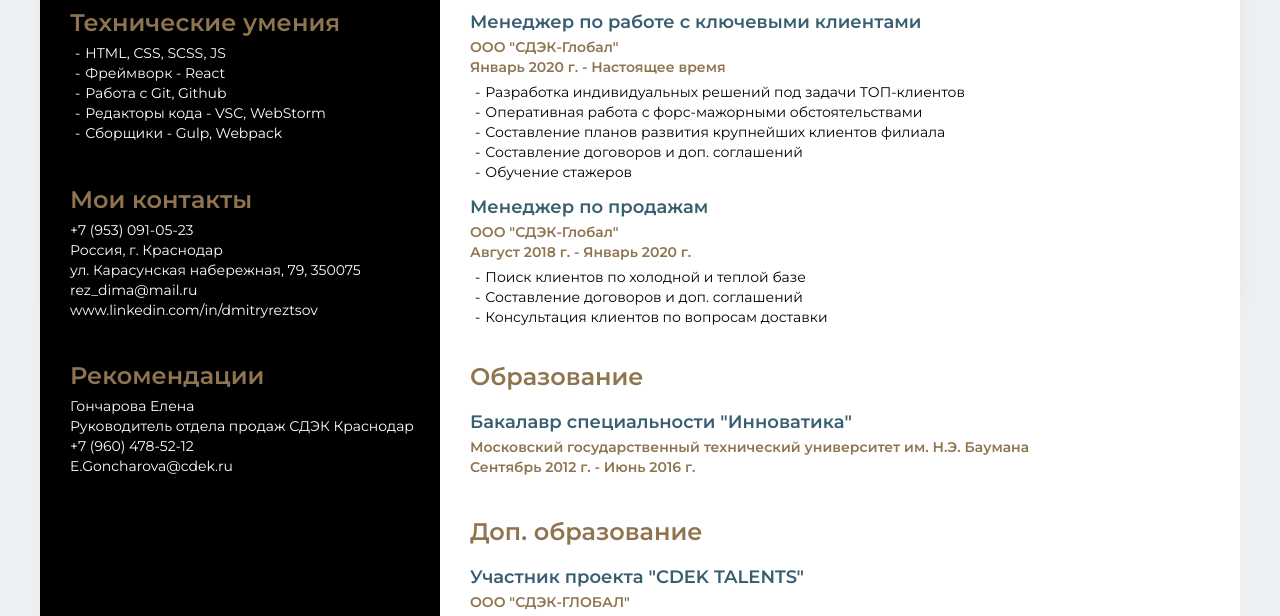
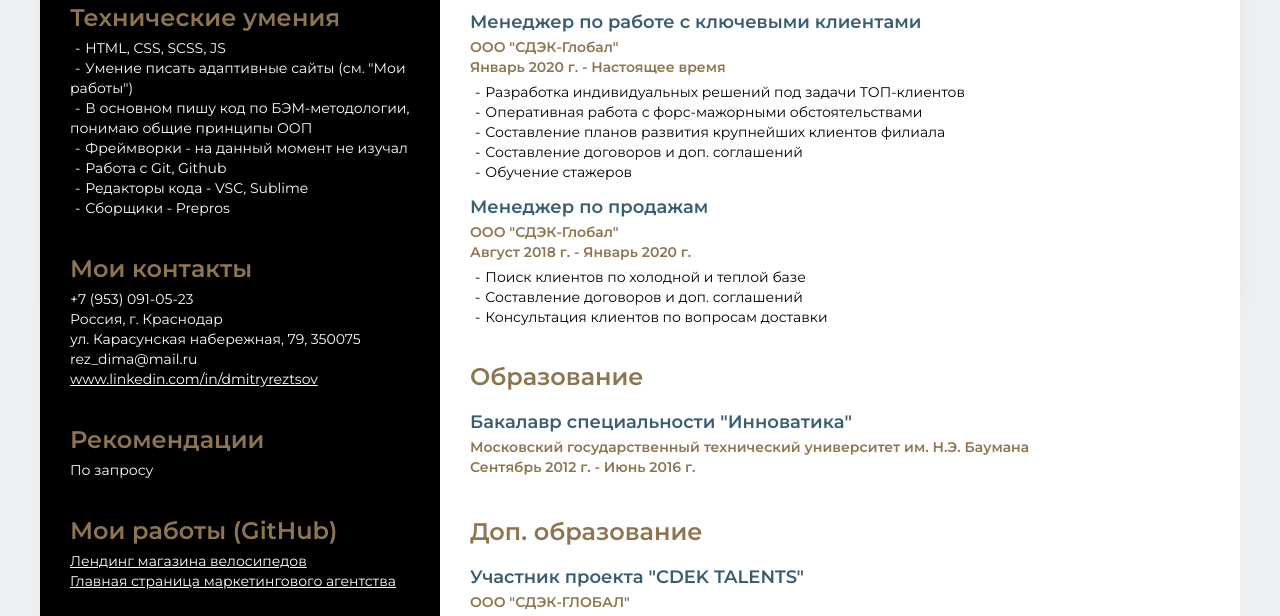
Before and after one commit to DmitryReztsov/myCV, a plain HTML site: page index.html in a window 1280 px wide. Shown: the part 483-1099 px from the top of the page. Drawn offline with Linux system fonts and the light colour scheme.

Commit message:
init repo

```diff
--- a/css/style.css
+++ b/css/style.css
@@ -223,6 +223,7 @@
 	margin: 0 10px 8px 0;
 	padding: 9px;
 	color: #000;
+	transition: all 0.3s ease 0s;
 }
 
 .github a:hover {
@@ -255,3 +256,18 @@
 	display: flex;
 	align-items: flex-end;
 }
+
+.lsblock__portfolio {
+	color: #fff;
+	text-decoration: underline;
+	transition: all 0.3s ease 0s;
+}
+
+.lsblock__portfolio:hover {
+	color: #8f754f;
+	transition: all 0.3s ease 0s;
+}
+
+.lsblock__portfolio:active {
+	color: #fff;
+}
--- a/index.html
+++ b/index.html
@@ -24,10 +24,12 @@
 			</h2>
 			<ul class="skills">
 				<li>HTML, CSS, SCSS, JS</li>
-				<li>Фреймворк - React</li>
+				<li>Умение писать адаптивные сайты (см. "Мои работы")</li>
+				<li>В основном пишу код по БЭМ-методологии, понимаю общие принципы ООП</li>
+				<li>Фреймворки - на данный момент не изучал</li>
 				<li>Работа с Git, Github</li>
-				<li>Редакторы кода - VSC, WebStorm</li>
-				<li>Сборщики - Gulp, Webpack</li>
+				<li>Редакторы кода - VSC, Sublime</li>
+				<li>Сборщики - Prepros</li>
 			</ul>
 		</div>
 		<div class="lsblock">
@@ -39,7 +41,8 @@
 				<li>Россия, г. Краснодар</li>
 				<li>ул. Карасунская набережная, 79, 350075</li>
 				<li>rez_dima@mail.ru</li>
-				<li>www.linkedin.com/in/dmitryreztsov</li>
+				<li><a class="lsblock__portfolio" href="http://www.linkedin.com/in/dmitryreztsov"
+						target="_blank">www.linkedin.com/in/dmitryreztsov</a></li>
 			</ul>
 		</div>
 		<div class="lsblock">
@@ -47,10 +50,20 @@
 				Рекомендации
 			</h2>
 			<ul>
-				<li>Гончарова Елена</li>
-				<li>Руководитель отдела продаж СДЭК Краснодар</li>
-				<li>+7 (960) 478-52-12</li>
-				<li>E.Goncharova@cdek.ru</li>
+				<li>По запросу</li>
+			</ul>
+		</div>
+		<div class="lsblock">
+			<h2>
+				Мои работы (GitHub)
+			</h2>
+			<ul>
+				<li>
+					<a class="lsblock__portfolio" href="" target="_blank">Лендинг магазина велосипедов</a>
+				</li>
+				<li>
+					<a class="lsblock__portfolio" href="" target="_blank">Главная страница маркетингового агентства</a>
+				</li>
 			</ul>
 		</div>
 		<div class="lsblock socialicon">
@@ -162,4 +175,5 @@
 		</div>
 	</div>
 </body>
+
 </html>
```
